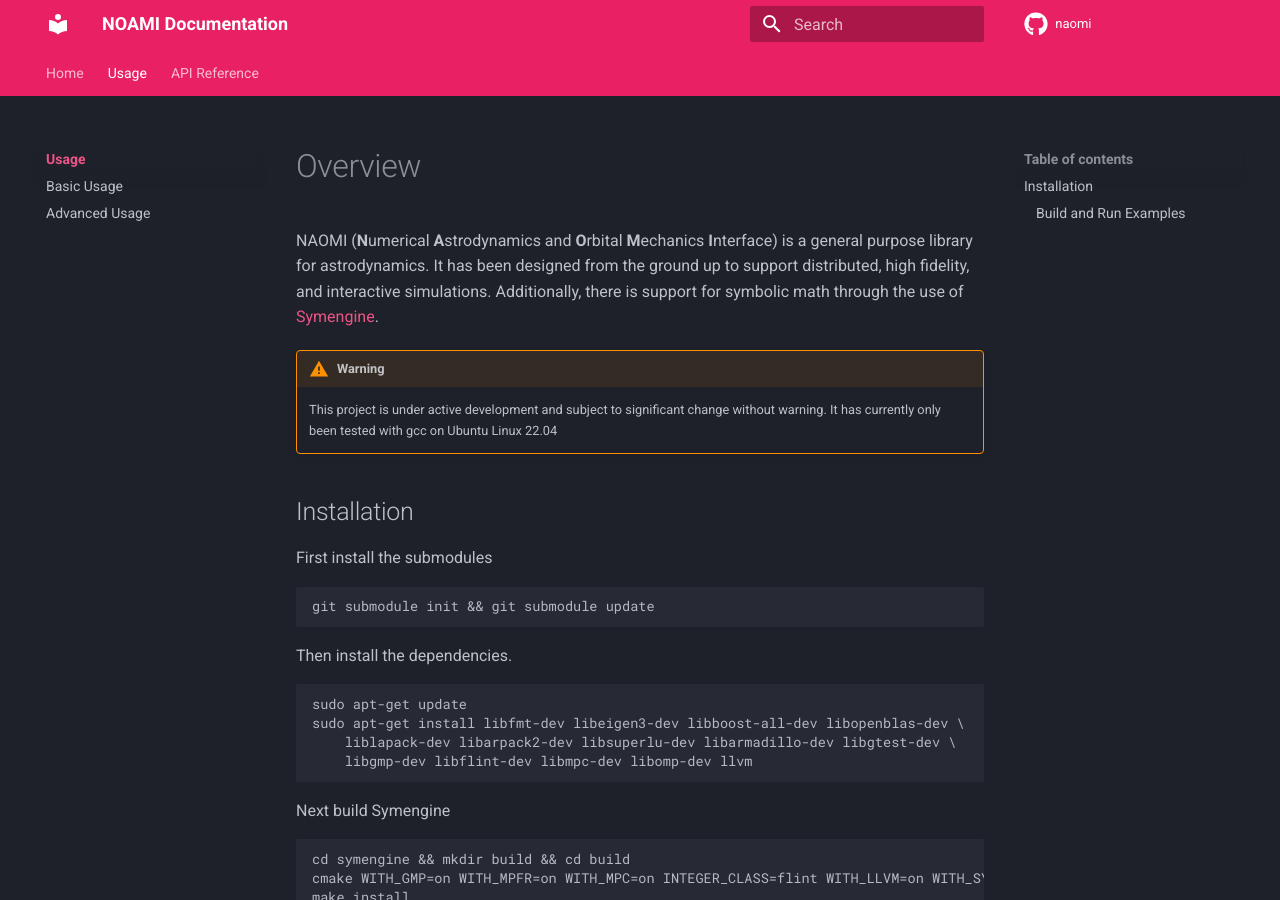
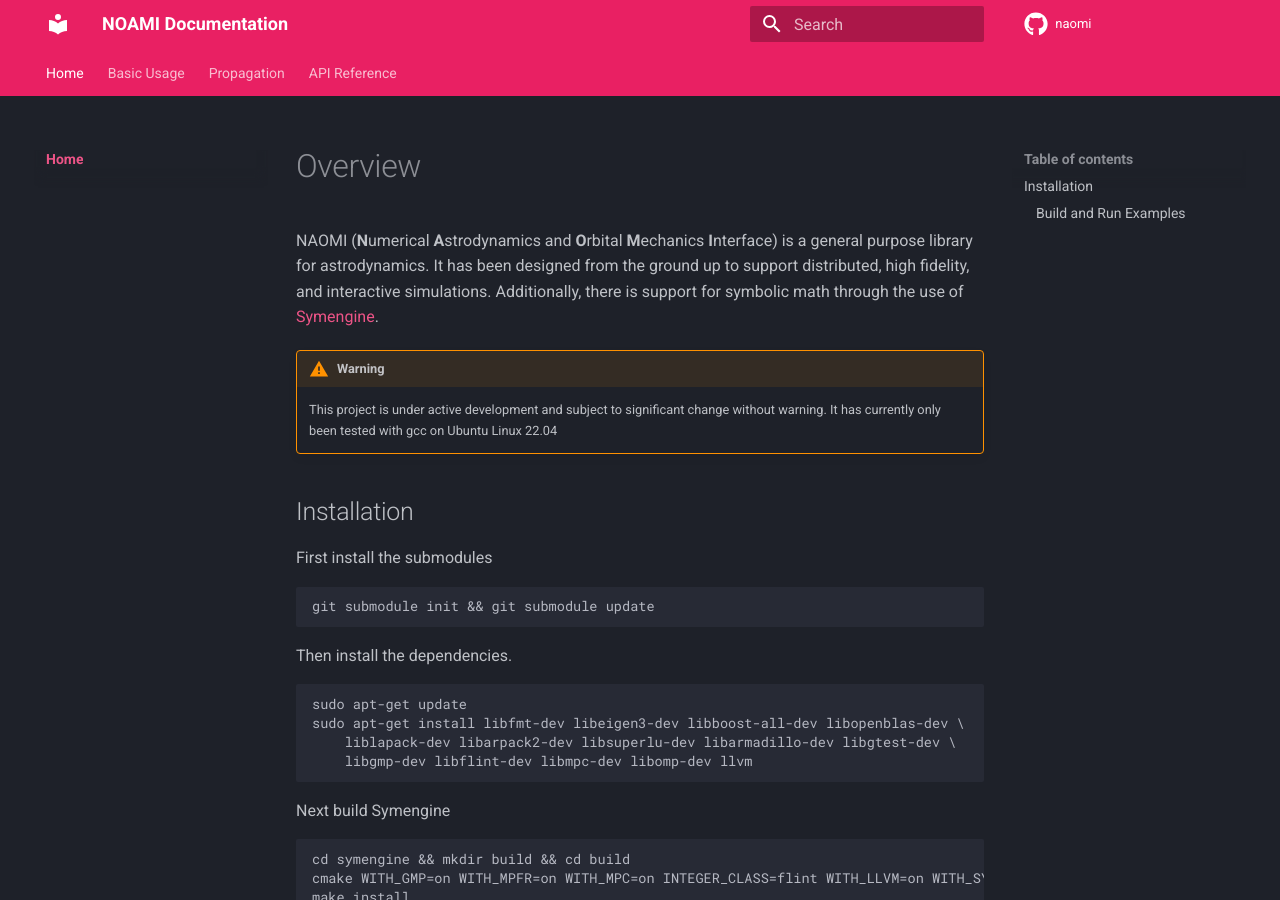
Before and after one commit to apost71/naomi, an MkDocs documentation site: the page built from docs/index.md, in a window 1280 px wide and 900 px high. Built offline with MkDocs 1.6.1 and Material for MkDocs 9.7.7, drawn with Linux system fonts in a browser that asks for light colours; comment, search, counter and statistics services are not loaded.

Commit message:
docs: more reorg

```diff
--- a/mkdocs.yml
+++ b/mkdocs.yml
@@ -90,10 +90,10 @@
 nav:
   - Home:
       - index.md
-  - Usage:
-      - index.md
-      - Basic Usage: basic_usage.md
-      - Advanced Usage: propagation.md
+  - Basic Usage:
+      - basic_usage.md
+      - Propagation: propagation.md
+  - Advanced Usage: propagation.md
 
   - API Reference:
       - "Links": "naomi/links.md"
```
